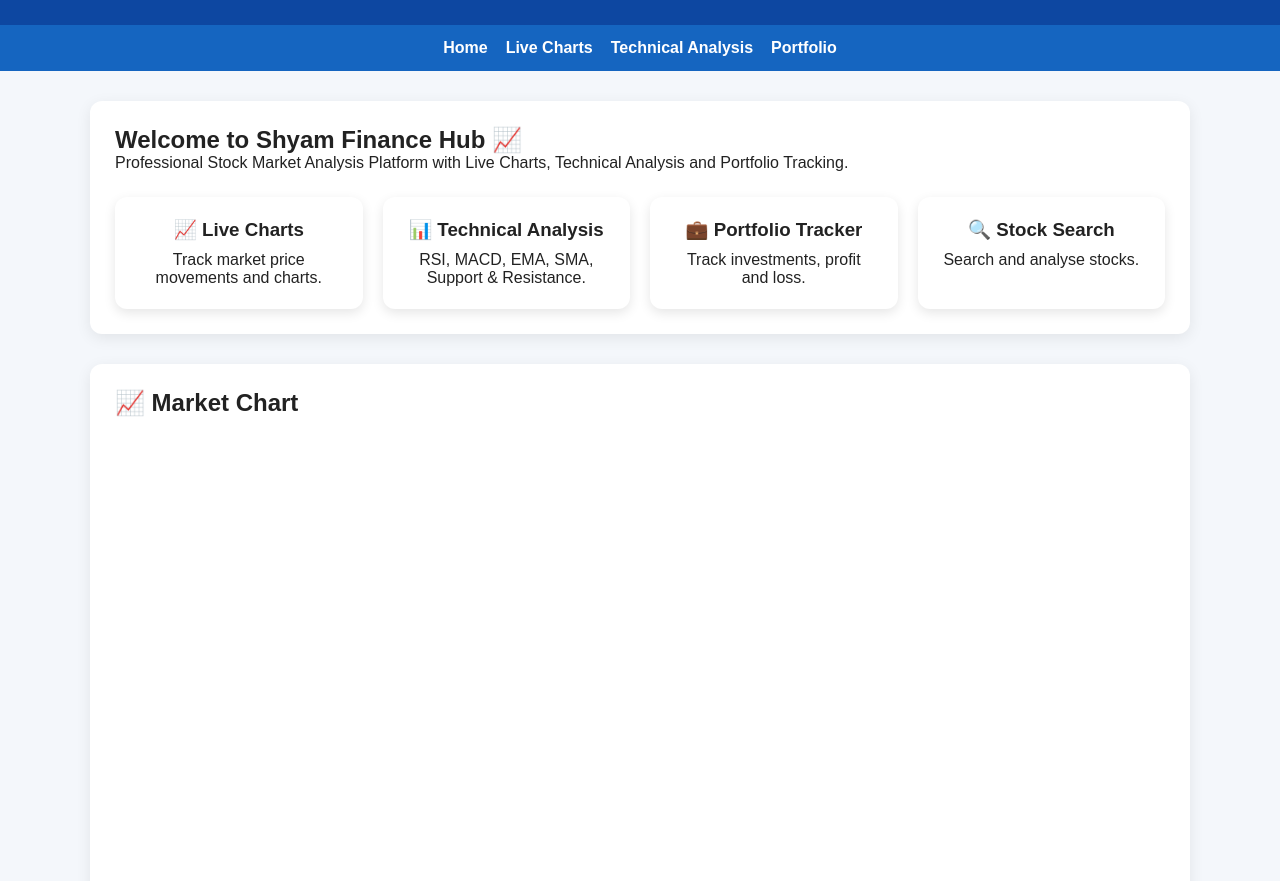
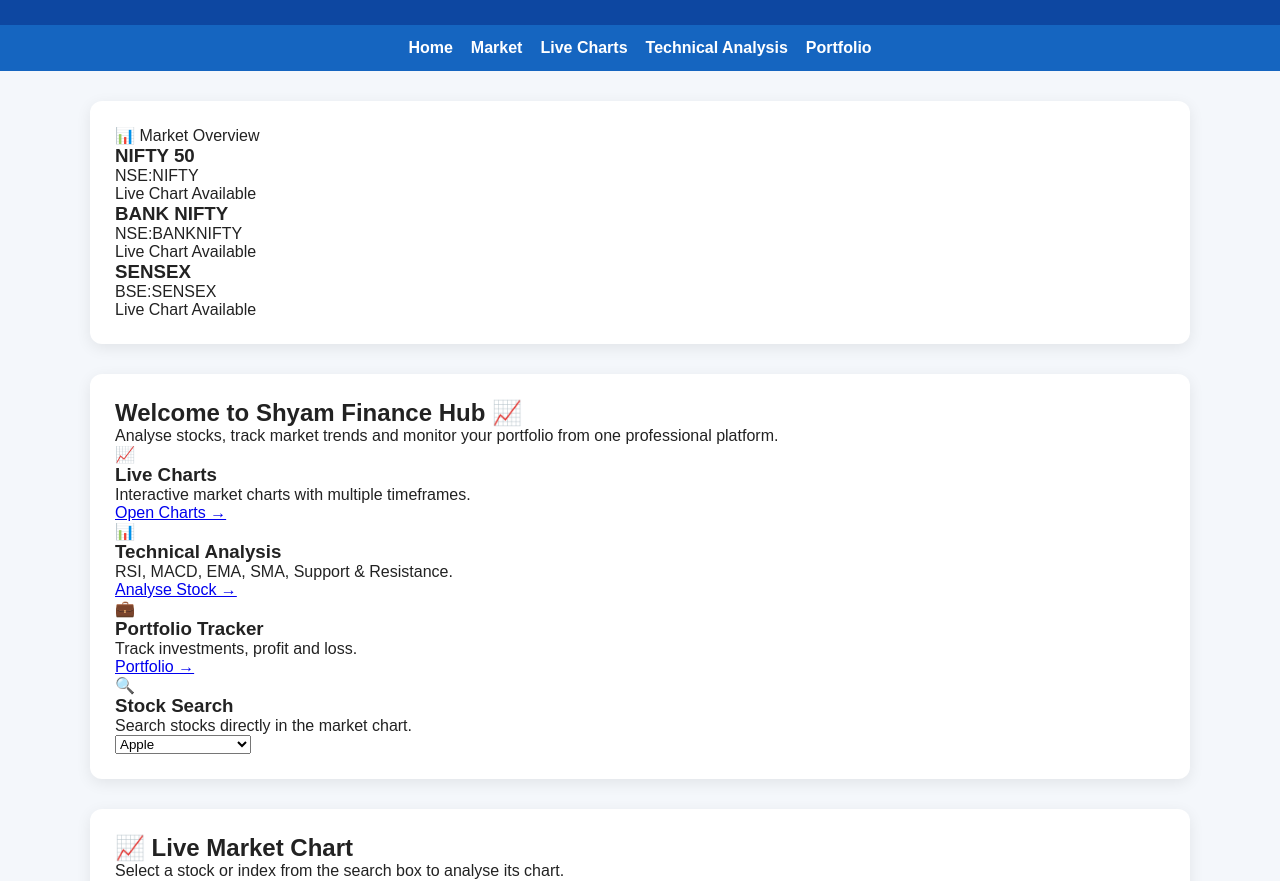
Before and after one commit to shyamfinancehub-netizen/Stock-Market-Analysis, a plain HTML site: page index.html in a window 1280 px wide. Shown: the part 91-972 px from the top of the page. Drawn offline with Linux system fonts and the light colour scheme; a script that the page names is missing.

Commit message:
Update index.html

```diff
--- a/index.html
+++ b/index.html
@@ -1,103 +1,243 @@
 <!DOCTYPE html>
 <html lang="en">
+
 <head>
     <meta charset="UTF-8">
     <meta name="viewport" content="width=device-width, initial-scale=1.0">
 
-    <title>Shyam Finance Hub</title>
+    <title>Shyam Finance Hub | Stock Market Analysis</title>
 
     <link rel="stylesheet" href="style.css">
 </head>
 
 <body>
 
-<header>
+<header class="header">
+    <div class="logo">
         <h1>Shyam Finance Hub</h1>
         <p>Stock Market Analysis Platform</p>
+    </div>
 </header>
 
-<nav>
-    <a href="#">Home</a>
+<nav class="navbar">
+    <a href="#home">Home</a>
+    <a href="#market">Market</a>
     <a href="#charts">Live Charts</a>
     <a href="#analysis">Technical Analysis</a>
     <a href="#portfolio">Portfolio</a>
 </nav>
 
-<section>
-    <h2>Welcome to Shyam Finance Hub 📈</h2>
+<main id="home">
 
-    <p>
-        Professional Stock Market Analysis Platform with
-        Live Charts, Technical Analysis and Portfolio Tracking.
-    </p>
+    <!-- Market Ticker -->
+    <section class="ticker-section">
 
-    <div class="cards">
-
-        <div class="card">
-            <h3>📈 Live Charts</h3>
-            <p>Track market price movements and charts.</p>
+        <div class="ticker-title">
+            📊 Market Overview
         </div>
 
-        <div class="card" id="analysis">
-            <h3>📊 Technical Analysis</h3>
-            <p>RSI, MACD, EMA, SMA, Support & Resistance.</p>
+        <div class="ticker-wrapper">
+
+            <div class="market-card">
+                <h3>NIFTY 50</h3>
+                <div class="symbol">NSE:NIFTY</div>
+                <div class="market-status">Live Chart Available</div>
             </div>
 
-        <div class="card" id="portfolio">
-            <h3>💼 Portfolio Tracker</h3>
-            <p>Track investments, profit and loss.</p>
+            <div class="market-card">
+                <h3>BANK NIFTY</h3>
+                <div class="symbol">NSE:BANKNIFTY</div>
+                <div class="market-status">Live Chart Available</div>
             </div>
 
-        <div class="card">
-            <h3>🔍 Stock Search</h3>
-            <p>Search and analyse stocks.</p>
+            <div class="market-card">
+                <h3>SENSEX</h3>
+                <div class="symbol">BSE:SENSEX</div>
+                <div class="market-status">Live Chart Available</div>
             </div>
 
-    </div>
-</section>
-
-<section id="charts">
-
-    <h2>📈 Market Chart</h2>
-
-    <div class="tradingview-widget-container">
-        <div id="tradingview_chart"></div>
         </div>
 
     </section>
 
+
+    <!-- Dashboard -->
+    <section class="dashboard">
+
+        <h2>Welcome to Shyam Finance Hub 📈</h2>
+
+        <p>
+            Analyse stocks, track market trends and monitor your portfolio
+            from one professional platform.
+        </p>
+
+
+        <div class="dashboard-grid">
+
+            <div class="feature-card">
+                <div class="icon">📈</div>
+                <h3>Live Charts</h3>
+                <p>Interactive market charts with multiple timeframes.</p>
+                <a href="#charts">Open Charts →</a>
+            </div>
+
+            <div class="feature-card">
+                <div class="icon">📊</div>
+                <h3>Technical Analysis</h3>
+                <p>RSI, MACD, EMA, SMA, Support & Resistance.</p>
+                <a href="#analysis">Analyse Stock →</a>
+            </div>
+
+            <div class="feature-card">
+                <div class="icon">💼</div>
+                <h3>Portfolio Tracker</h3>
+                <p>Track investments, profit and loss.</p>
+                <a href="#portfolio">Portfolio →</a>
+            </div>
+
+            <div class="feature-card">
+                <div class="icon">🔍</div>
+                <h3>Stock Search</h3>
+                <p>Search stocks directly in the market chart.</p>
+
+                <select id="stockSelect" onchange="changeStock()">
+
+                    <option value="NASDAQ:AAPL">Apple</option>
+
+                    <option value="NSE:RELIANCE">
+                        Reliance Industries
+                    </option>
+
+                    <option value="NSE:TCS">
+                        TCS
+                    </option>
+
+                    <option value="NSE:INFY">
+                        Infosys
+                    </option>
+
+                    <option value="NSE:HDFCBANK">
+                        HDFC Bank
+                    </option>
+
+                    <option value="NSE:ICICIBANK">
+                        ICICI Bank
+                    </option>
+
+                    <option value="NSE:SBIN">
+                        SBI
+                    </option>
+
+                    <option value="NSE:ITC">
+                        ITC
+                    </option>
+
+                </select>
+
+            </div>
+
+        </div>
+
+    </section>
+
+
+    <!-- Live Chart -->
+    <section id="charts" class="chart-section">
+
+        <h2>📈 Live Market Chart</h2>
+
+        <p class="section-description">
+            Select a stock or index from the search box to analyse its chart.
+        </p>
+
+        <div class="chart-box">
+
+            <div id="tradingview_chart"></div>
+
+        </div>
+
+    </section>
+
+
+    <!-- Technical Analysis -->
+    <section id="analysis" class="analysis-section">
+
+        <h2>📊 Technical Analysis</h2>
+
+        <div class="analysis-grid">
+
+            <div class="analysis-card">
+                <h3>RSI</h3>
+                <p>Relative Strength Index</p>
+                <strong>Coming Soon</strong>
+            </div>
+
+            <div class="analysis-card">
+                <h3>MACD</h3>
+                <p>Momentum Indicator</p>
+                <strong>Coming Soon</strong>
+            </div>
+
+            <div class="analysis-card">
+                <h3>EMA</h3>
+                <p>Exponential Moving Average</p>
+                <strong>Coming Soon</strong>
+            </div>
+
+            <div class="analysis-card">
+                <h3>Support & Resistance</h3>
+                <p>Important price levels</p>
+                <strong>Coming Soon</strong>
+            </div>
+
+        </div>
+
+    </section>
+
+
+    <!-- Portfolio -->
+    <section id="portfolio" class="portfolio-section">
+
+        <h2>💼 Portfolio Tracker</h2>
+
+        <div class="portfolio-box">
+
+            <h3>Track Your Investments</h3>
+
+            <p>
+                Portfolio management system will be added in the next version.
+            </p>
+
+            <button onclick="portfolioMessage()">
+                Open Portfolio
+            </button>
+
+        </div>
+
+    </section>
+
+</main>
+
+
+<footer>
+
+    <h3>Shyam Finance Hub</h3>
+
+    <p>
+        Stock Market Analysis • Technical Analysis • Portfolio Tracking
+    </p>
+
+    <p>
+        © 2026 Shyam Finance Hub
+    </p>
+
+</footer>
+
+
 <script src="https://s3.tradingview.com/tv.js"></script>
-
-<script>
-
-new TradingView.widget({
-
-    "width": "100%",
-    "height": 500,
-
-    "symbol": "NSE:NIFTY",
-
-    "interval": "D",
-
-    "timezone": "Asia/Kolkata",
-
-    "theme": "dark",
-
-    "style": "1",
-
-    "locale": "en",
-
-    "enable_publishing": false,
-
-    "allow_symbol_change": true,
-
-    "container_id": "tradingview_chart"
-
-});
-
-</script>
 
 <script src="script.js"></script>
 
 </body>
+
 </html>
```
Lines whose indentation alone changed are shown as unchanged.
